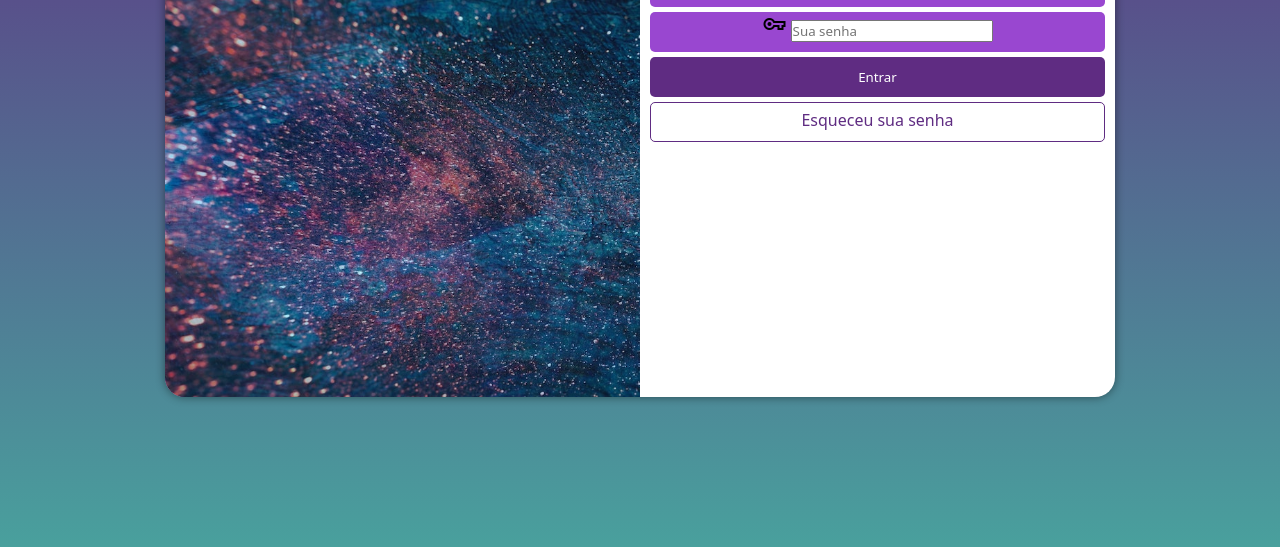
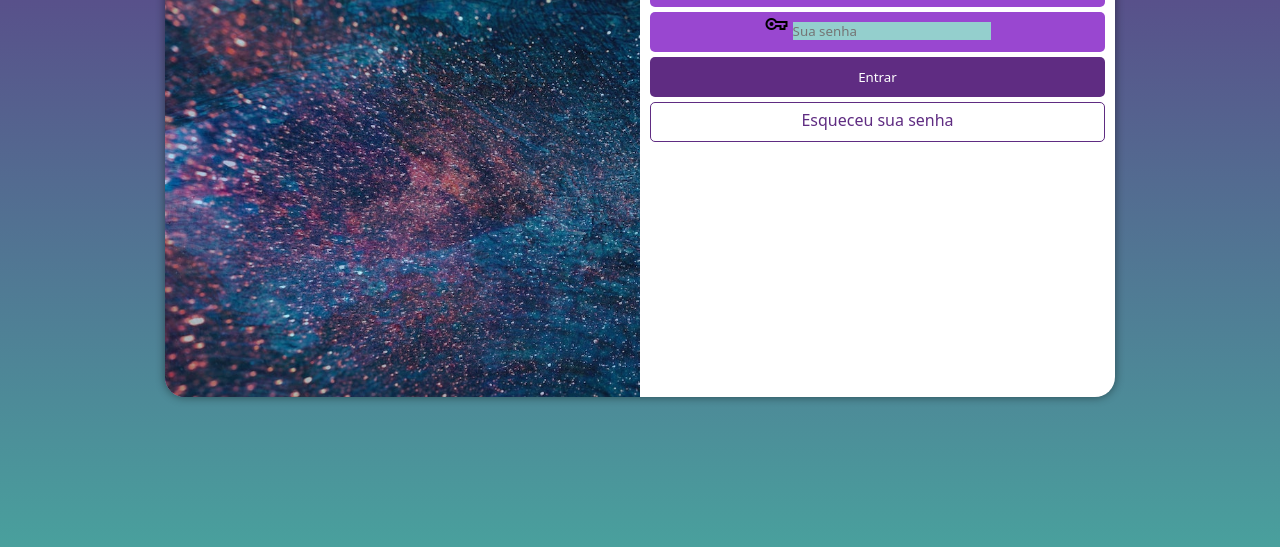
Before and after one commit to JuanSune/Projeto-Login, a plain HTML site: page index.html in a window 1280 px wide. Shown: the part 253-800 px from the top of the page. Drawn offline with nearby package versions, Linux system fonts and the light colour scheme.

Commit message:
finished

```diff
--- a/estilos/style.css
+++ b/estilos/style.css
@@ -112,7 +112,15 @@ div.campo
     text-align: center;
     margin-top: 5px;
 }
+
 div.campo > label
 {
     display: none;
 }
+
+div.campo > input
+{
+    background-color: #94cfcd;
+    border: none;
+
+}
```
